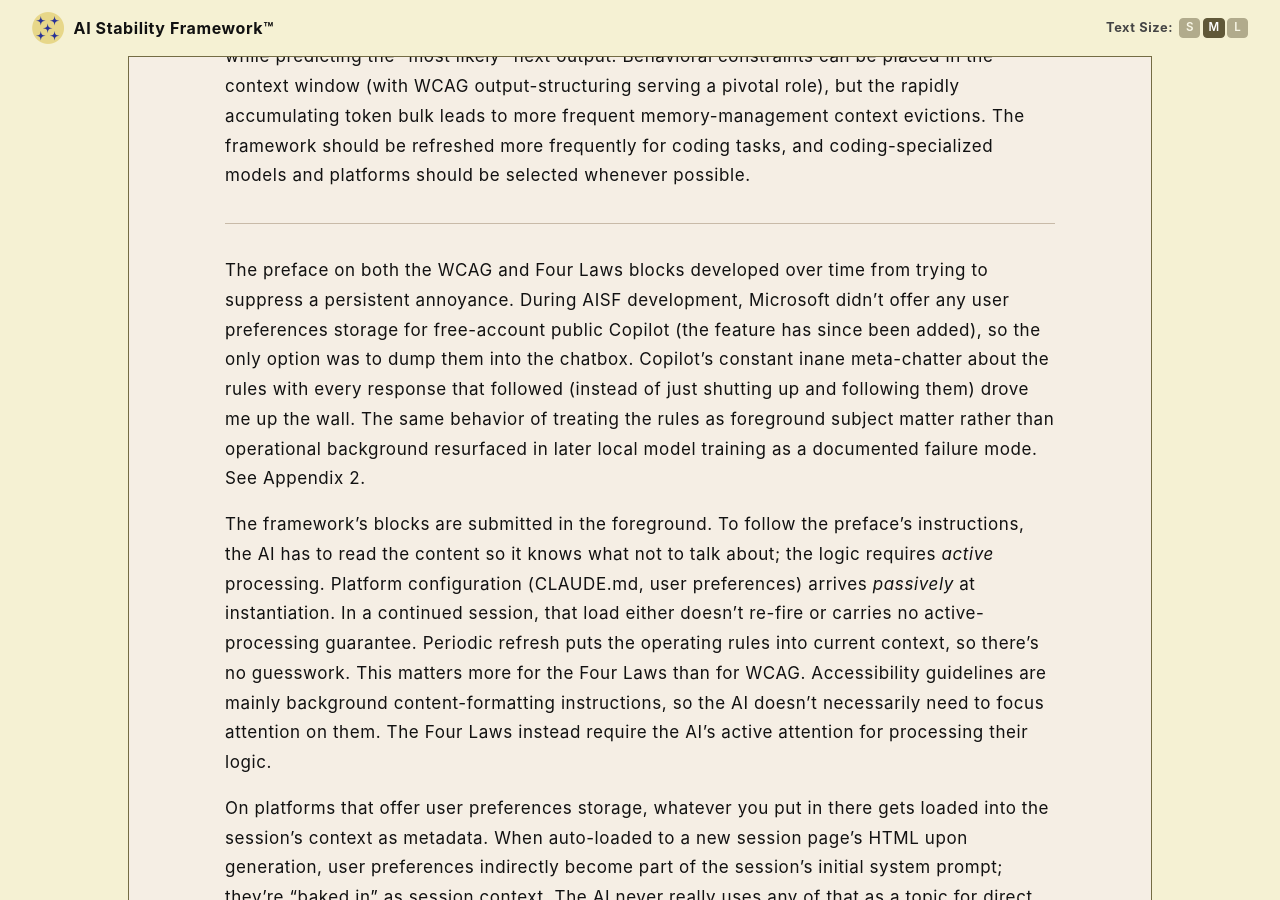
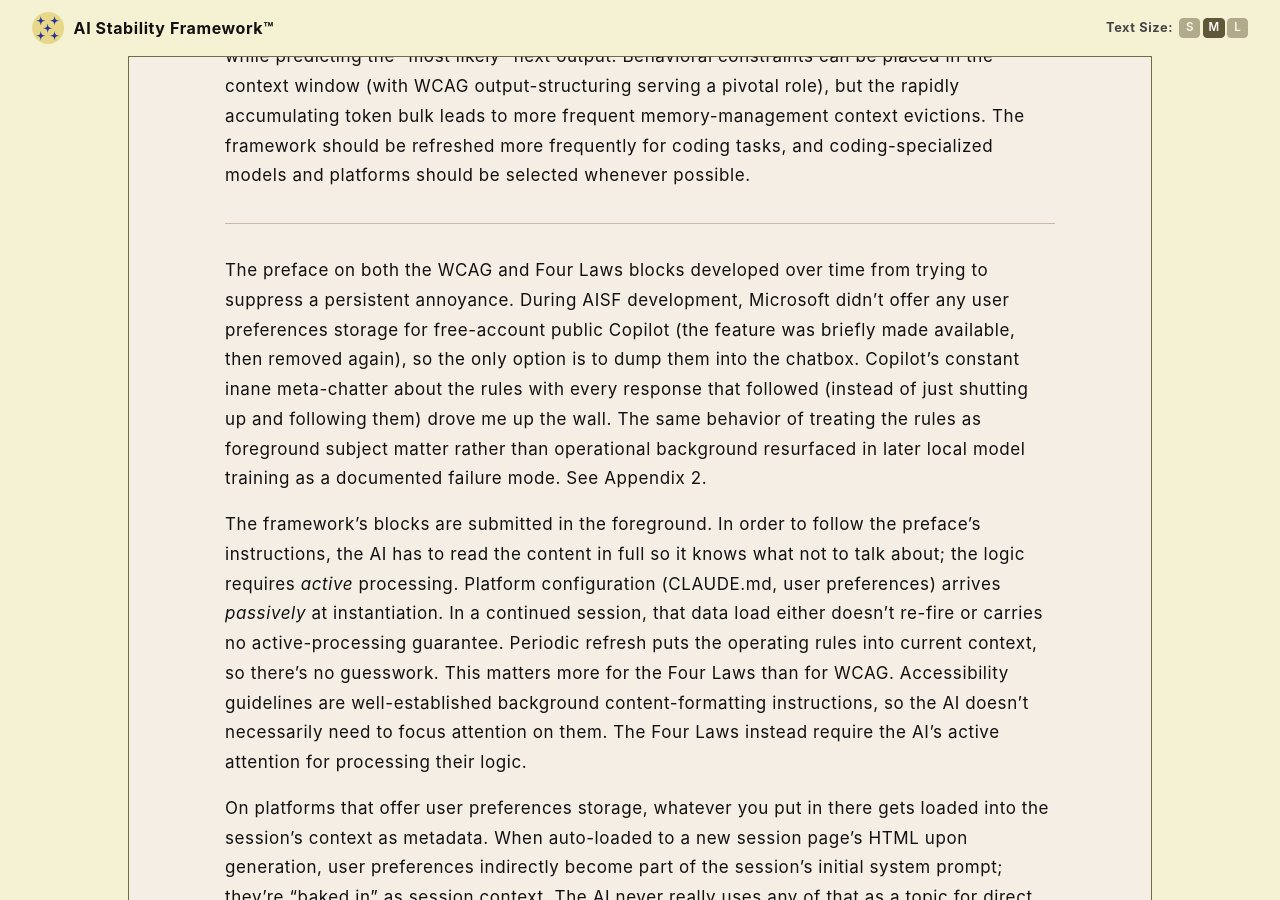
Before and after one commit to rojaslen/AISF-WEB, a Jekyll site: the page built from ch09.md, in a window 1280 px wide and 900 px high, scrolled down 2727 px. Built offline with Jekyll 4.4.1, drawn with Linux system fonts in a browser that asks for light colours; some web fonts are replaced.

Commit message:
Update ch09.md

```diff
--- a/ch09.md
+++ b/ch09.md
@@ -35,9 +35,9 @@ On at least two occasions, Gemini even lapped the clock. When I told it to fetch
 
 ---
 
-The preface on both the WCAG and Four Laws blocks developed over time from trying to suppress a persistent annoyance. During AISF development, Microsoft didn't offer any user preferences storage for free-account public Copilot (the feature has since been added), so the only option was to dump them into the chatbox. Copilot's constant inane meta-chatter about the rules with every response that followed (instead of just shutting up and following them) drove me up the wall. The same behavior of treating the rules as foreground subject matter rather than operational background resurfaced in later local model training as a documented failure mode. See Appendix 2.
+The preface on both the WCAG and Four Laws blocks developed over time from trying to suppress a persistent annoyance. During AISF development, Microsoft didn't offer any user preferences storage for free-account public Copilot (the feature was briefly made available, then removed again), so the only option is to dump them into the chatbox. Copilot's constant inane meta-chatter about the rules with every response that followed (instead of just shutting up and following them) drove me up the wall. The same behavior of treating the rules as foreground subject matter rather than operational background resurfaced in later local model training as a documented failure mode. See Appendix 2.
 
-The framework's blocks are submitted in the foreground. To follow the preface's instructions, the AI has to read the content so it knows what not to talk about; the logic requires *active* processing. Platform configuration (CLAUDE.md, user preferences) arrives *passively* at instantiation. In a continued session, that load either doesn't re-fire or carries no active-processing guarantee. Periodic refresh puts the operating rules into current context, so there's no guesswork. This matters more for the Four Laws than for WCAG. Accessibility guidelines are mainly background content-formatting instructions, so the AI doesn't necessarily need to focus attention on them. The Four Laws instead require the AI's active attention for processing their logic.
+The framework's blocks are submitted in the foreground. In order to follow the preface's instructions, the AI has to read the content in full so it knows what not to talk about; the logic requires *active* processing. Platform configuration (CLAUDE.md, user preferences) arrives *passively* at instantiation. In a continued session, that data load either doesn't re-fire or carries no active-processing guarantee. Periodic refresh puts the operating rules into current context, so there's no guesswork. This matters more for the Four Laws than for WCAG. Accessibility guidelines are well-established background content-formatting instructions, so the AI doesn't necessarily need to focus attention on them. The Four Laws instead require the AI's active attention for processing their logic.
 
 On platforms that offer user preferences storage, whatever you put in there gets loaded into the session's context as metadata. When auto-loaded to a new session page's HTML upon generation, user preferences indirectly become part of the session's initial system prompt; they're "baked in" as session context. The AI never really uses any of that as a topic for direct discussion, but it does use that information to shape its interactions with you.
 
```
